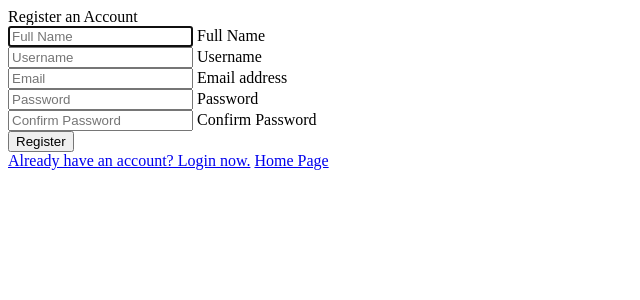
After one commit to alnmathw/halcyon-coin, a Flask app: template templates/register.html in a window 1280 px wide. The commit adds this page. Shown: the top 300 px of the page, without its empty margins (0-640 px from the left). Run offline with Flask 2, Linux system fonts and the light colour scheme; the template is opened without the code that fills it, so the values that code supplies are empty; parts of the project's set-up code (start-up, migrations or seed data) failed here and were passed over; some libraries are stand-ins or nearby versions.

Commit message:
create registeration form

```diff
--- a/app.py
+++ b/app.py
@@ -1,6 +1,9 @@
 from flask import Flask, render_template, flash, redirect, url_for, session, request, logging
 from passlib.hash import sha256_crypt
 from flask_mysqldb import MySQL
+
+from sqlhelpers import *
+from forms import *
 
 app = Flask(__name__)
 app.config['MYSQL_HOST'] = 'localhost'
@@ -12,6 +15,15 @@ app.config['MYSQL_CURSORCLASS'] = 'DictCursor'
 mysql = MySQL(app)
 
 
+@app.route("/register", methods=['GET', 'POST'])
+def register():
+    form = RegisterForm(request.form)
+    users = Table("users", "name", "email", "username", "password")
+    if request.method == 'POST' and form.validate():
+        pass
+    return render_template('register.html', form=form)
+
+
 @app.route("/")
 def index():
     return render_template('index.html')
--- a/templates/index.html
+++ b/templates/index.html
@@ -8,11 +8,11 @@
 <h1> Halcyon </h1>
 
 <li>
-    <a href = "/login"> </a>
+    <a href="/login"> Login </a>
 </li>
 
 <li>
-    <a href = "/register"> </a>
+    <a href="/register"> Register </a>
 </li>
 
 </html>
--- /dev/null
+++ b/templates/register.html
@@ -0,0 +1,75 @@
+<!DOCTYPE html>
+<!--ADAPTED FROM TEMPLATE at https://getbootstrap.com/docs/4.0/components/card/-->
+
+<html lang="en">
+
+  <head>
+
+    <meta charset="utf-8">
+    <meta http-equiv="X-UA-Compatible" content="IE=edge">
+    <meta name="viewport" content="width=device-width, initial-scale=1, shrink-to-fit=no">
+    <meta name="description" content="">
+    <meta name="author" content="">
+
+    <title>Halcyon - Register</title>
+  </head>
+
+  <body class="bg-dark">
+
+    <div class="container">
+      <div class="card card-register mx-auto mt-5">
+        <div class="card-header">Register an Account</div>
+        <div class="card-body">
+          <form method="POST" action="">
+            <div class="form-group">
+              <div class="form-row">
+                <div class="col-md-6">
+                  <div class="form-label-group">
+                    <input type="text" id="inputUsername" name="name" class="form-control" placeholder="Full Name" required="required" autofocus="autofocus" value={{request.form.name}}>
+                    <label for="fullName">Full Name</label>
+                  </div>
+                </div>
+                <div class="col-md-6">
+                  <div class="form-label-group">
+                    <input type="text" id="inputUsername" name="username" class="form-control" placeholder="Username" required="required" autofocus="autofocus" value={{request.form.username}}>
+                    <label for="inputUsername">Username</label>
+                  </div>
+                </div>
+              </div>
+            </div>
+            <div class="form-group">
+              <div class="form-label-group">
+                <input type="text" id="inputEmail" name="email" class="form-control" placeholder="Email" required="required" autofocus="autofocus" value={{request.form.email}}>
+                <label for="inputEmail">Email address</label>
+              </div>
+            </div>
+            <div class="form-group">
+              <div class="form-row">
+                <div class="col-md-6">
+                  <div class="form-label-group">
+                    <input type="password" id="inputPassword" name="password" class="form-control" placeholder="Password" required="required" autofocus="autofocus" value={{request.form.password}}>
+                    <label for="inputPassword">Password</label>
+                  </div>
+                </div>
+                <div class="col-md-6">
+                  <div class="form-label-group">
+                    <input type="password" id="confirmPassword" name="confirm" class="form-control" placeholder="Confirm Password" required="required" autofocus="autofocus" value={{request.form.confirm}}>
+                    <label for="confirmPassword">Confirm Password</label>
+                  </div>
+                </div>
+              </div>
+            </div>
+            <button type="submit" class="btn btn-primary btn-block">Register</button>
+          </form>
+
+
+
+          <div class="text-center">
+            <a class="d-block small mt-3" href="login">Already have an account? Login now.</a>
+            <a class="d-block small mt-3" href="/">Home Page</a>
+          </div>
+        </div>
+      </div>
+    </div>
+  </body>
+</html>
```
Also changed, not shown: forms.py (added, +10 -0 lines), sqlhelpers.py (+62 -46 lines).
